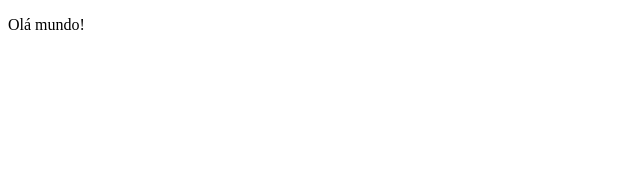
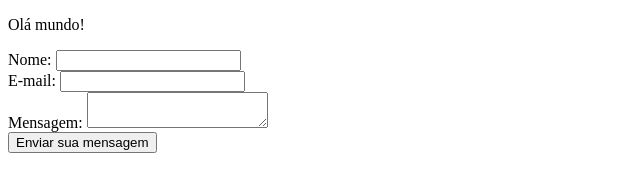
Before and after one commit to EdneyAraujo/calculo_porcentagem, a plain HTML site: page index.html in a window 1280 px wide. Shown: the whole page, without its empty margins (0-640 px from the left). Drawn offline with Linux system fonts and the light colour scheme.

Commit message:
primeira versao css

```diff
--- a/index.html
+++ b/index.html
@@ -6,5 +6,23 @@
    </head>
    <body>
        <p>Olá mundo!</p>
+
+ <form action="/pagina-processa-dados-do-form" method="post">
+    <div>
+        <label for="name">Nome:</label>
+        <input type="text" id="name" />
+    </div>
+    <div>
+        <label for="mail">E-mail:</label>
+        <input type="email" id="mail" />
+    </div>
+    <div>
+        <label for="msg">Mensagem:</label>
+        <textarea id="msg"></textarea>
+    </div>
+    <div class="button">
+        <button type="submit">Enviar sua mensagem</button>
+    </div>
+</form>
    </body>
 </html>
--- /dev/null
+++ b/style.css
@@ -0,0 +1,3 @@
+@charset "utf-8";
+/* CSS Document */
+efefefefef
```
